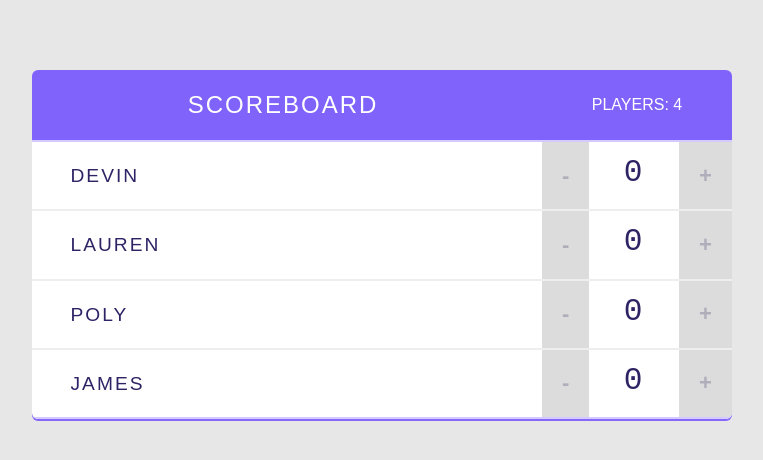
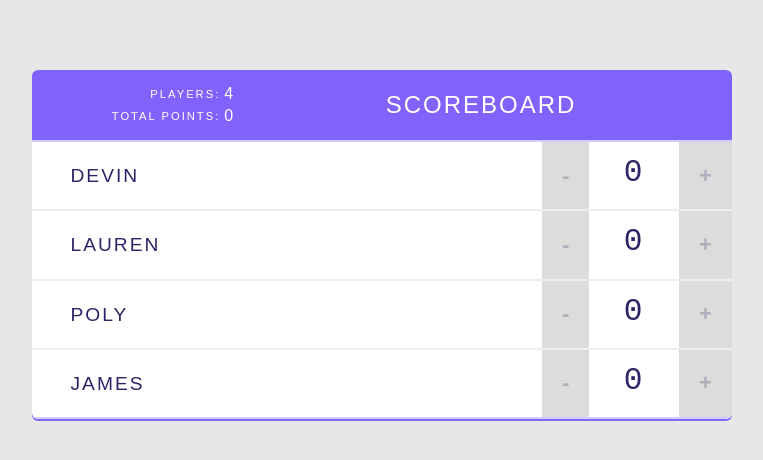
Before and after one commit to Poly-G/scoreboard, a React (Create React App) app: page / in a window 1280 px wide. Shown: the top 460 px of the page, without its empty margins (258-1021 px from the left). Built offline with nearby package versions, Linux system fonts and the light colour scheme.

Commit message:
update players and total score

```diff
--- a/src/App.js
+++ b/src/App.js
@@ -53,7 +53,7 @@
      <div className="scoreboard">
       <Header
        title="Scoreboard"
-       totalPlayers={this.state.players.length}
+       players={this.state.players}
        />
 
 
--- a/src/components/Header/Header.js
+++ b/src/components/Header/Header.js
@@ -1,10 +1,12 @@
 import React from 'react'
+import Stats from '../Stats/Stats';
+
 
  const Header = props => {
   return (
     <header>
+      <Stats players={props.players}/>
       <h1>{props.title}</h1>
-      <span className="stats">Players: {props.totalPlayers}</span>
     </header>
   );
 }
--- /dev/null
+++ b/src/components/Stats/Stats.js
@@ -0,0 +1,27 @@
+import React from 'react'
+
+const Stats = props => {
+
+const totalPlayers = props.players.length;
+
+const totalPoints = props.players.reduce((total, player) => {
+    return total + player.score;
+}, 0);
+
+    return (
+        <table className="stats">
+            <tbody>
+                <tr>
+                    <td>Players:</td>
+                    <td>{totalPlayers}</td>
+                </tr>
+                <tr>
+                    <td>Total Points:</td>
+                    <td>{totalPoints}</td>
+                </tr>
+            </tbody>
+        </table>
+    );
+}
+
+export default Stats;
```
